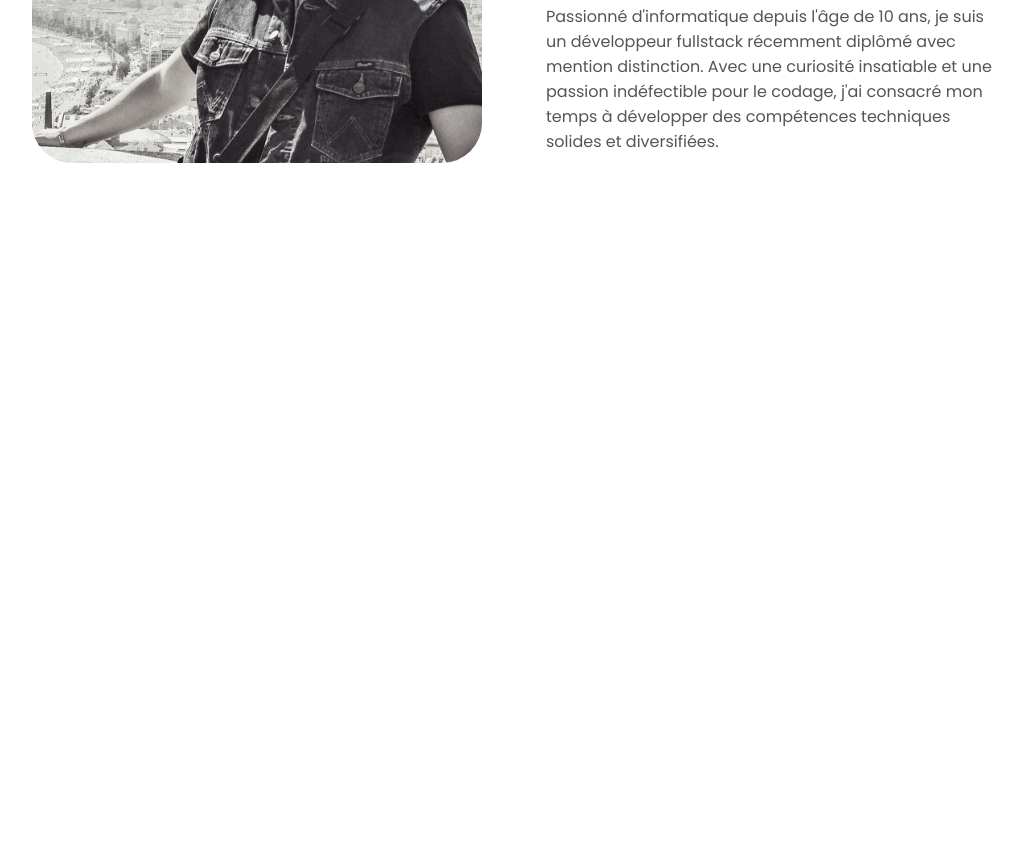
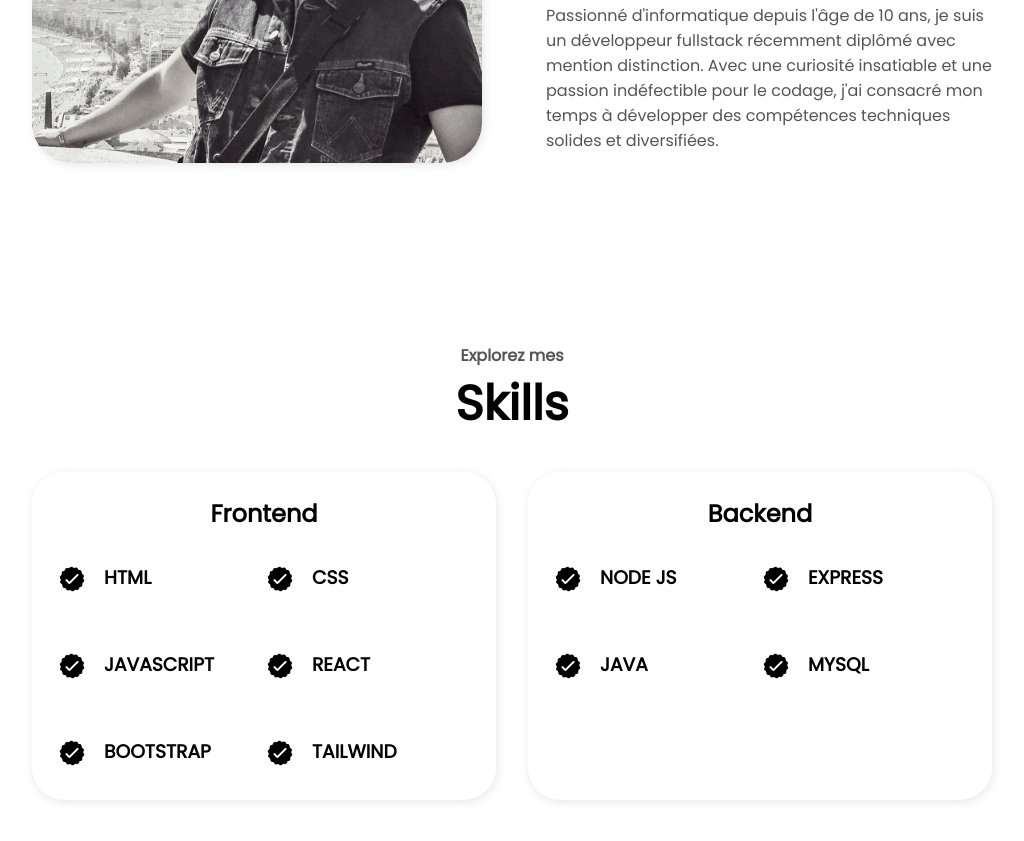
Before and after one commit to vickod/portfolio, a plain HTML site: page index.html in a window 1280 px wide. Shown: the part 1353-2194 px from the top of the page, without its empty margins (128-1152 px from the left). Before the commit the page ends 1664 px from the top, so only its background shows below. Drawn offline with Linux system fonts and the light colour scheme.

Commit message:
added skills part

```diff
--- a/index.html
+++ b/index.html
@@ -15,7 +15,7 @@
       <div>
         <ul class="nav-links">
           <li><a href="#about">A prepos</a></li>
-          <li><a href="#experience">Experiences</a></li>
+          <li><a href="#skills">Skills</a></li>
           <li><a href="#projects">Projets</a></li>
           <li><a href="#contact">Contact</a></li>
         </ul>
@@ -39,12 +39,13 @@
      <!-- Profile Section -->
     <section id="profile">
       <div>
-        <img class="img-profile" src="./assets/img/me2.PNG" alt="me">
+        <img class="img-profile" src="./assets/img/b26.PNG" alt="me">
       </div>
       <div>
-        <p class="p1-profile">Salut moi c'est</p>
-        <h1 class="title-profile">Victor</h1>
-        <p class="p2-profile">Développeur Full-stack</p>
+        <!-- <p class="p1-title">Salut moi c'est</p> -->
+        <h1 class="title">Développeur Full-stack</h1>
+        <!-- <p class="p2-profile">Développeur Full-stack</p> -->
+        <p class="p2-profile">j'allie créativité et expertise technique pour créer des solutions web innovantes.</p>
 
         <div class="container-btn-profile">
           <button class=" btn cv-btn-profile">Télécharger CV</button>
@@ -58,8 +59,8 @@
     </section>
     <!-- About me Section -->
     <section id="about">
-      <p class="p1-about">Apprenez plus</p>
-      <h1 class="title-about">A prepos de moi</h1>
+      <p class="p1-title">Apprenez plus</p>
+      <h1 class="title">A prepos de moi</h1>
       <div class="container-about">
         <div class="container-img-about">
           <img src="./assets/img/me10.JPEG" alt="education">
@@ -109,6 +110,114 @@
         </div>
       </div>
     </section>
+    <!-- Experience Section -->
+    <section id="skills">
+      <p class="p1-title">Explorez mes</p>
+      <h1 class="title">Skills</h1>
+
+      <div class="block-xp">
+          <div class="card-container-xp card1-container-xp">
+              <h2>Frontend</h2>
+              <div class="article-container">
+                  <article>
+                      <div>
+                          <img src="./assets/icons/checkmark.png" alt="" style="height: 32px; width: 32px;">
+                      </div>
+                      <div>
+                          <h3>HTML</h3>
+                      </div>
+                  </article>
+
+                  <article>
+                      <div>
+                          <img src="./assets/icons/checkmark.png" alt="" style="height: 32px; width: 32px;">
+                      </div>
+                      <div>
+                          <h3>CSS</h3>
+                      </div>
+                  </article>
+                  <article>
+                      <div>
+                          <img src="./assets/icons/checkmark.png" alt="" style="height: 32px; width: 32px;">
+                      </div>
+                      <div>
+                          <h3>JAVASCRIPT</h3>
+                      </div>
+                  </article>
+
+                  <article>
+                      <div>
+                          <img src="./assets/icons/checkmark.png" alt="" style="height: 32px; width: 32px;">
+                      </div>
+                      <div>
+                          <h3>REACT</h3>
+                      </div>
+                  </article>
+                  <article>
+                      <div>
+                          <img src="./assets/icons/checkmark.png" alt="" style="height: 32px; width: 32px;">
+                      </div>
+                      <div>
+                          <h3>BOOTSTRAP</h3>
+                      </div>
+                  </article>
+
+                  <article>
+                      <div>
+                          <img src="./assets/icons/checkmark.png" alt="" style="height: 32px; width: 32px;">
+                      </div>
+                      <div>
+                          <h3>TAILWIND</h3>
+                      </div>
+                  </article>
+              </div>
+          </div>
+          <div class="card-container-xp card2-container-xp">
+              <h2>Backend</h2>
+              <div class="article-container">
+                <article>
+                  <div>
+                      <img src="./assets/icons/checkmark.png" alt="" style="height: 32px; width: 32px;">
+                  </div>
+                  <div>
+                      <h3>NODE JS</h3>
+                  </div>
+              </article>
+
+              <article>
+                  <div>
+                      <img src="./assets/icons/checkmark.png" alt="" style="height: 32px; width: 32px;">
+                  </div>
+                  <div>
+                      <h3>EXPRESS</h3>
+                  </div>
+              </article>
+              <article>
+                  <div>
+                      <img src="./assets/icons/checkmark.png" alt="" style="height: 32px; width: 32px;">
+                  </div>
+                  <div>
+                      <h3>JAVA</h3>
+                  </div>
+              </article>
+
+              <article>
+                  <div>
+                      <img src="./assets/icons/checkmark.png" alt="" style="height: 32px; width: 32px;">
+                  </div>
+                  <div>
+                      <h3>MYSQL</h3>
+                  </div>
+              </article>
+
+              </div>
+          </div>
+      </div>
+
+  </section>
+
+
+
 
     <script src="script.js"></script>
   </body>
--- a/style.css
+++ b/style.css
@@ -83,6 +83,18 @@
         opacity: 1;
     }
 }
+@keyframes bottom-appearance {
+    from{
+        /* transform: scale(0); */
+        transform: translateY(200%);
+        opacity: 0;
+    }
+    to{
+        /* transform: scale(1); */
+        transform: translateY(0);
+        opacity: 1;
+    }
+}
 @keyframes scale-appearance {
     from{
         transform: scale(0);
@@ -111,7 +123,20 @@ html{
 p{
     color: rgb(85,85,85);
 }
+.p1-title, .title{
+    text-align: center;
+    animation: scale-appearance linear;
+    animation-timeline: view();
+    animation-range-start: cover 0% ;
+    animation-range-end: contain 50%;
+}
+.p1-title{
+    font-weight: 600;
+}
+.title{
+    font-size: 3rem;
 
+}
 /* Navigation */
 nav{
     display: flex;
@@ -168,7 +193,9 @@ nav{
     padding-right: 40px;
 }
 .hamburger-menu{
-    background-color: black;
+    /* background-color: #385170; */
+    background: linear-gradient(to top, #09203f 0%, #537895 100%);
+    /* opacity: 0.9; */
     position: fixed;
     width: 450px;
     max-width: 450px;
@@ -246,26 +273,26 @@ section{
     transition: all .5s ease;
 
     .img-profile{
-        height: 400px;
-        width: 400px;
+        height: 300px;
+        width: 300px;
         border-radius: 50%;
         object-fit: cover;
         object-position: 50% 0%;
         filter: grayscale(80%);
+        box-shadow: 20px 10px 10px rgba(0, 0, 0, 0.3);
         /* animation: radius-image 20s ease-in-out infinite; */
     }
     p{
         text-align: center;
         font-weight: 600;
     }
-    .p1-profile{
-        text-align: center;
+    /* .p1-title{
+        font-size: 3rem;
     }
-    .title-profile{
-        text-align: center;
+    .title{
         font-size: 3rem;
+    } */
 
-    }
     .p2-profile{
         font-size: 1.75rem;
         margin-bottom: 1rem;
@@ -323,18 +350,6 @@ section{
 }
 /* About me */
 #about{
-
-    .p1-about, .title-about{
-        animation: scale-appearance linear;
-        animation-timeline: view();
-        animation-range-start: cover 0% ;
-        animation-range-end: contain 50%;
-        text-align: center;
-
-    }
-    .title-about{
-        font-size: 3rem;
-    }
     .container-about{
         display: flex;
         justify-content: center;
@@ -355,6 +370,7 @@ section{
             border-radius: 40px;
             filter: grayscale(80%);
             object-fit: cover;
+            box-shadow: 2px 2px 10px rgba(0, 0, 0, 0.1);
             /* object-position: 50% 0%; */
         }
 
@@ -379,7 +395,8 @@ section{
             flex: 1;
             background: white;
             border-radius: 2rem;
-            border: rgb(53, 53, 53) 0.1rem solid;
+            /* border: rgb(53, 53, 53) 0.1rem solid; */
+            box-shadow: 2px 2px 10px rgba(0, 0, 0, 0.1);
             border-color: rgb(163, 163, 163);
             text-align: center;
             /* min-width: 200px; */
@@ -393,3 +410,57 @@ section{
     }
 
 }
+
+/* skills */
+#skills{
+    display: flex;
+    flex-direction: column;
+
+
+    .block-xp{
+        margin-top: 2rem;
+        display: flex;
+        gap: 2rem;
+        justify-content: center;
+
+        .card-container-xp{
+            /* border: 1px solid black; */
+            border-radius: 2rem;
+            padding: 1.5rem;
+            flex: 1;
+            box-shadow: 1px 2px 10px rgba(0, 0, 0, 0.1);
+
+        }
+        .card1-container-xp{
+            animation: bottom-appearance linear;
+            animation-timeline: view();
+            animation-range-start: cover 0% ;
+            animation-range-end: contain 50%;
+        }
+        .card2-container-xp{
+            animation: right-appearance linear;
+            animation-timeline: view();
+            animation-range-start: cover 0% ;
+            animation-range-end: contain 50%;
+        }
+        h2{
+            text-align: center;
+            margin-bottom: 2rem;
+        }
+        .article-container{
+            display: flex;
+            justify-content: center;
+            align-items: center;
+            flex-wrap: wrap;
+            row-gap: 3rem;
+        }
+        article{
+            display: flex;
+            flex: 1 1 50%;
+
+            gap: 1rem;
+        }
+
+    }
+
+}
```
Also changed, not shown: assets/img/b26.PNG (added), script.js (line endings or trailing spaces).
